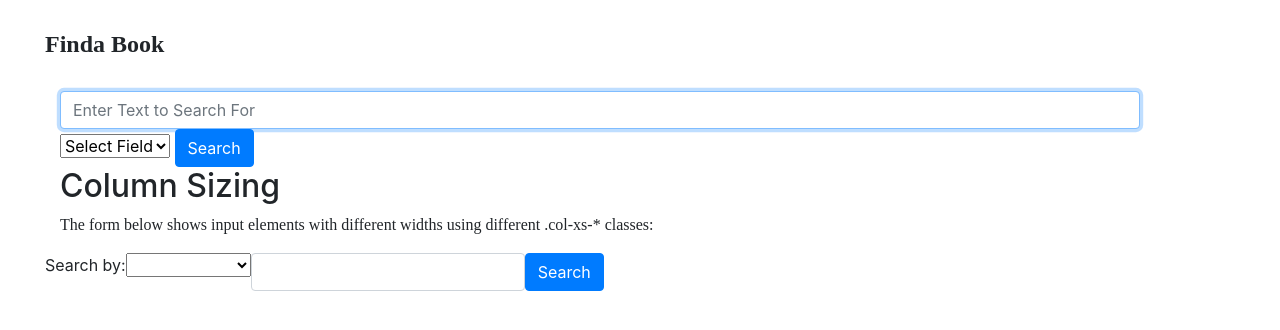
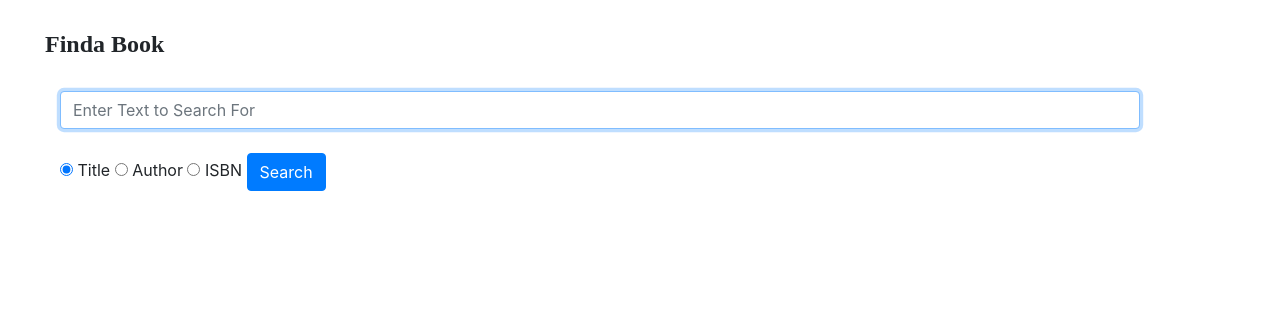
Before and after one commit to JamesDCage/project1, a Flask app: page / in a window 1280 px wide. Shown: the part 74-404 px from the top of the page. Run offline with Flask 2, Linux system fonts and the light colour scheme; the visitor is signed in with stand-in values (Sample User, id 1); some libraries are stand-ins or nearby versions.

Commit message:
Start book search

```diff
--- a/application.py
+++ b/application.py
@@ -12,9 +12,9 @@ from helpers import login_required
 from tempfile import mkdtemp  # DO I NEED THIS??
 
 app = Flask(__name__)
-
+#
 # REMOVE FOLLOWING LINE BEFORE SUBMITTING
-os.environ["DATABASE_URL"] = "postgres://sjxgnmkszhvvdc:d8add5033b1fec41278632fc2d7c50ddd0a28f07f066c9e3589cee6dbda7974c@ec2-174-129-33-181.compute-1.amazonaws.com:5432/d8oipsseui1nq1"
+# os.environ["DATABASE_URL"] = "postgres://sjxgnmkszhvvdc:d8add5033b1fec41278632fc2d7c50ddd0a28f07f066c9e3589cee6dbda7974c@ec2-174-129-33-181.compute-1.amazonaws.com:5432/d8oipsseui1nq1"
 #
 
 # Check for environment variable
@@ -40,12 +40,32 @@ def index():
     if request.method == "POST":
         if not request.form.get("searchtext"):
             flash("Please enter a full or partial author name, book title, or ISBN.")
-        elif request.form.get("fieldname") == "None":
+            return render_template("index.html")
+        elif not request.form.get("fieldname"):
             flash("Please select the field to search ('Title', 'Author', or 'ISBN')")
-        else:
-            flash(request.form.get("searchtext"))
+            return render_template("index.html")
 
+
+        # SQL command to find books
+
+        max_books = 100 # Maximium number of results to return
+        search_text = '%' + request.form.get("searchtext") + '%'
+        print(search_text)
+
+        find_books = f"""
+            SELECT *
+            FROM books
+            WHERE {request.form.get("fieldname")} LIKE :searchtext limit {max_books}"""
+
+        rows = db.execute(find_books, {"searchtext": search_text}).fetchall()
+
+        print("Results:", len(rows))
+
+        flash(find_books)
         return render_template("index.html")
+
+
+
 
     else:
         return render_template("index.html")
--- a/templates/index.html
+++ b/templates/index.html
@@ -10,44 +10,16 @@
 <div class="container">
     <form action="/" method="post">
 
-            <input autocomplete="on" autofocus class="form-control input-sm" name="searchtext" placeholder="Enter Text to Search For" type="text"/>
+      <input autocomplete="on" autofocus class="form-control input-sm" name="searchtext" placeholder="Enter Text to Search For" type="text"/><br>
 
-          <select id="fieldname" name="fieldname">
-            <option value="None">Select Field</option>
-            <option value="title">Title</option>
-            <option value="author">Author</option>
-            <option value="isbn">ISBN</option>
-          </select>
+      <input type="radio" name="fieldname" value="title" checked> Title
+      <input type="radio" name="fieldname" value="author"> Author
+      <input type="radio" name="fieldname" value="isbn"> ISBN
 
-        <button class="btn btn-primary" type="submit">Search</button>
+      <button class="btn btn-primary" type="submit">Search</button>
     </form>
 </div>
 
 
-<div class="container">
-  <h2>Column Sizing</h2>
-  <p>The form below shows input elements with different widths using different .col-xs-* classes:</p>
-  <form>
-    <div class="form-group row">
-      <div class="col-xs-2">
-Search by:
-      </div>
-      <div class="col-xs-3">
-
-          <select id="fieldname" name="fieldname">
-            <option value="None"></option>
-            <option value="title">Title</option>
-            <option value="author">Author</option>
-            <option value="isbn">ISBN Number</option>
-          </select>
-      </div>
-      <div class="col-xs-4">
-
-        <input class="form-control" id="ex3" type="text">
-      </div>
-      <button class="btn btn-primary" type="submit">Search</button>
-    </div>
-  </form>
-</div>
 
 {% endblock %}
--- a/templates/layout.html
+++ b/templates/layout.html
@@ -18,7 +18,7 @@
             <button class="navbar-toggler" type="button" data-toggle="collapse" data-target="#navbarNavDropdown" aria-controls="navbarNavDropdown" aria-expanded="false" aria-label="Toggle navigation">
                 <span class="navbar-toggler-icon"></span>
             </button>
-        <div class="collapse navbar-collapse" id="navbar">
+            <div class="collapse navbar-collapse" id="navbarNavDropdown">
                 {% if session.user_id %}
                     <ul class="navbar-nav ml-auto mt-2">
                         <li class="nav-item"><a class="nav-link" href="/logout">Log Out</a></li>
```
Also changed, not shown: scratch.py (added, +12 -0 lines), 2 other files. Lines whose indentation alone changed are shown as unchanged.
